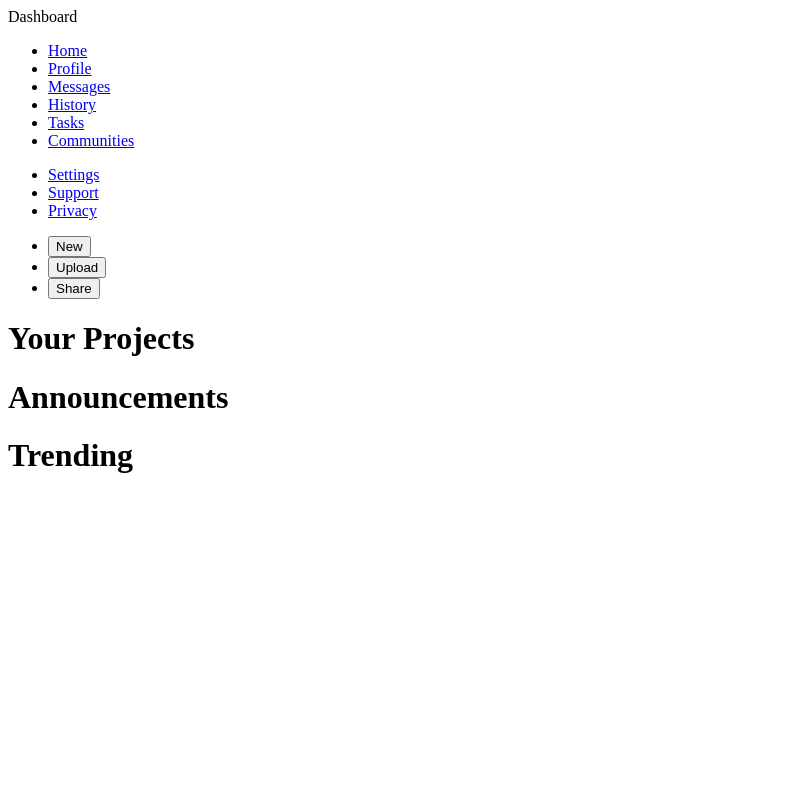
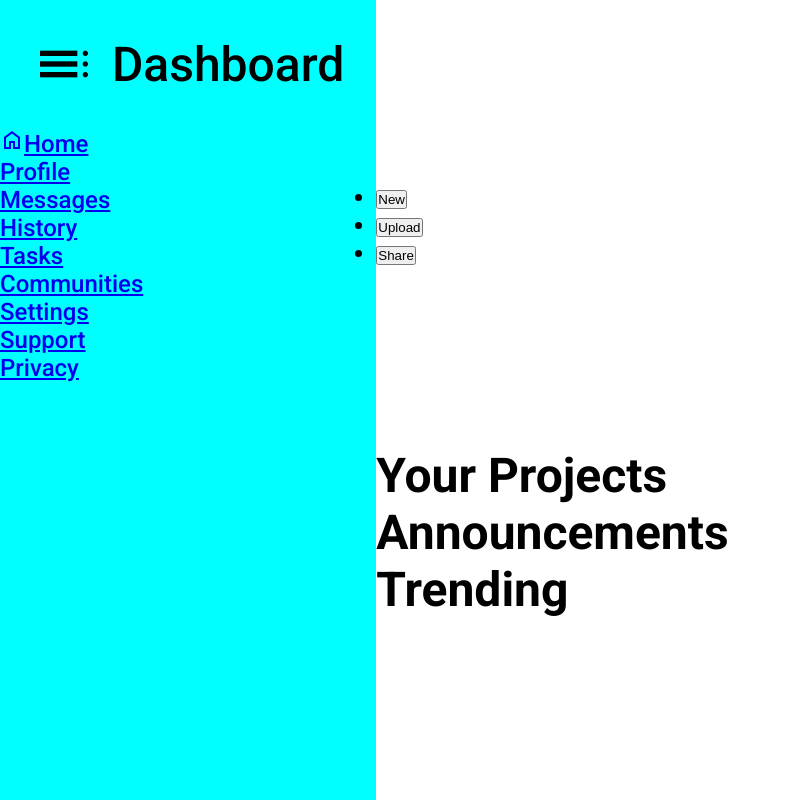
Before and after one commit to AdrianWWZ/admin-dashboard, a plain HTML site: page index.html in a window 1280 px wide. Shown: the whole page, without its empty margins (0-790 px from the left). Drawn offline with nearby package versions, Linux system fonts and the light colour scheme.

Commit message:
Did a bit of the sidebar and added a few icons from google icons

```diff
--- a/index.html
+++ b/index.html
@@ -5,13 +5,23 @@
     <meta name="viewport" content="width=device-width, initial-scale=1.0" />
     <title>Admin Dashboard</title>
     <link rel="stylesheet" href="style.css" />
+    <link
+      rel="stylesheet"
+      href="https://fonts.googleapis.com/css2?family=Material+Symbols+Outlined:opsz,wght,FILL,GRAD@20..48,100..700,0..1,-50..200"
+    />
   </head>
   <body>
     <div class="sidebar">
-      <div class="sidebar-title">Dashboard</div>
+      <div class="sidebar-title">
+        <span class="material-symbols-outlined"> toc </span>Dashboard
+      </div>
       <div class="sidebar-content">
         <ul>
-          <li><a href="#">Home</a></li>
+          <li>
+            <a href="#"
+              ><span class="material-symbols-outlined"> home </span>Home</a
+            >
+          </li>
           <li><a href="#">Profile</a></li>
           <li><a href="#">Messages</a></li>
           <li><a href="#">History</a></li>
@@ -44,6 +54,7 @@
       </div>
     </div>
 
+    <div class="main-page">
       <div class="project-page">
         <h1>Your Projects</h1>
         <div class="projects">
@@ -74,5 +85,6 @@
           <div class="t-profile"></div>
         </div>
       </div>
+    </div>
   </body>
 </html>
--- a/style.css
+++ b/style.css
@@ -1,5 +1,52 @@
+@import url("https://fonts.googleapis.com/css2?family=Roboto:ital,wght@0,100;0,300;0,400;0,500;0,700;0,900;1,100;1,300;1,400;1,500;1,700;1,900&display=swap");
+
 * {
-  margin: none;
-  padding: none;
+  margin: 0;
+  padding: 0;
   box-sizing: border-box;
 }
+
+body {
+  font-family: "Roboto", sans-serif;
+  font-weight: 500;
+  font-size: 24px;
+  min-height: 100vh;
+  display: grid;
+  grid-template-columns: 1fr 3fr;
+}
+
+.material-symbols-outlined {
+  font-variation-settings: "FILL" 0, "wght" 400, "GRAD" 0, "opsz" 24;
+}
+
+.sidebar {
+  grid-column: 1 / 2;
+  grid-row: 1 / 4;
+  background-color: aqua;
+}
+
+.sidebar-title {
+  font-size: 48px;
+  display: flex;
+  align-items: center;
+  padding: 2rem 2rem;
+}
+
+.sidebar-title .material-symbols-outlined {
+  font-variation-settings: "FILL" 0, "wght" 400, "GRAD" 0, "opsz" 24;
+  font-size: 64px;
+}
+
+.sidebar-title span {
+  margin-right: 1rem;
+}
+
+.sidebar-content ul {
+  list-style-type: none;
+}
+
+.header,
+.menu,
+.main-page {
+  grid-column: 2 / 5;
+}
```
Lines whose indentation alone changed are shown as unchanged.
